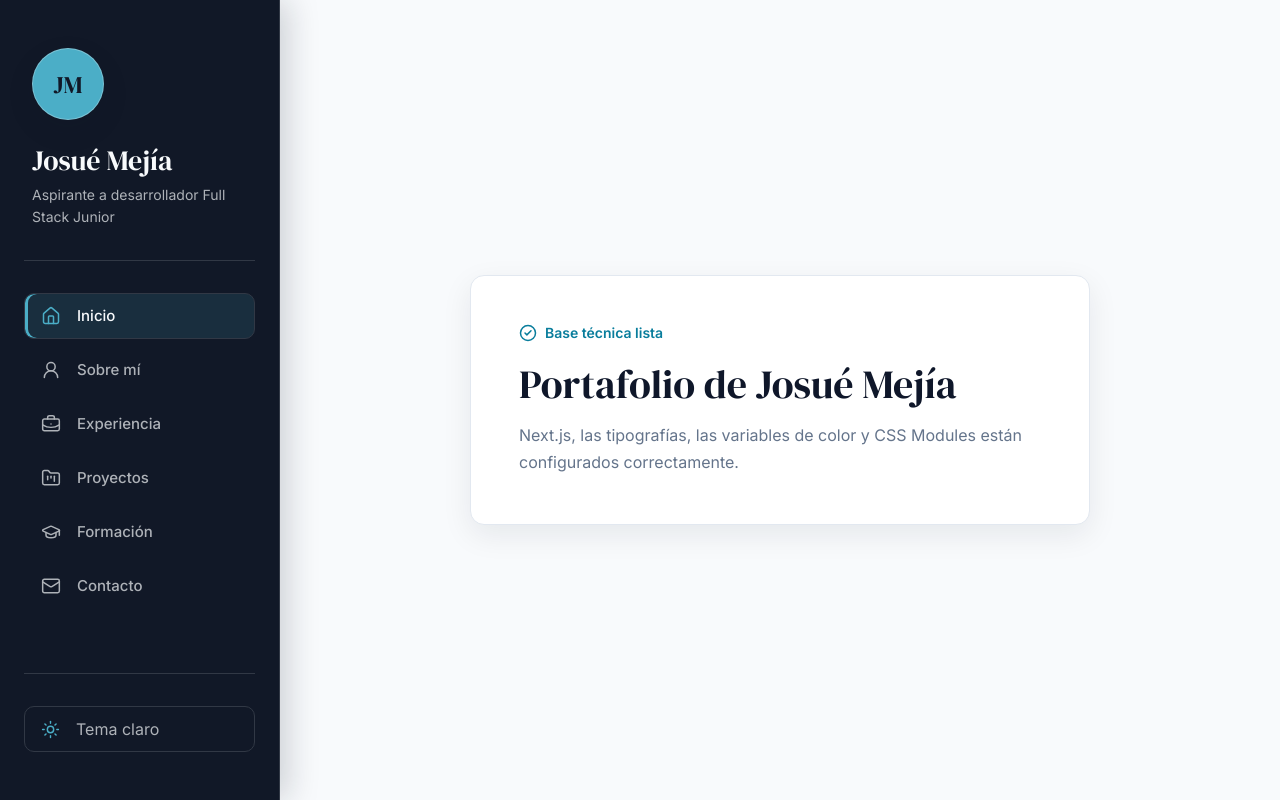
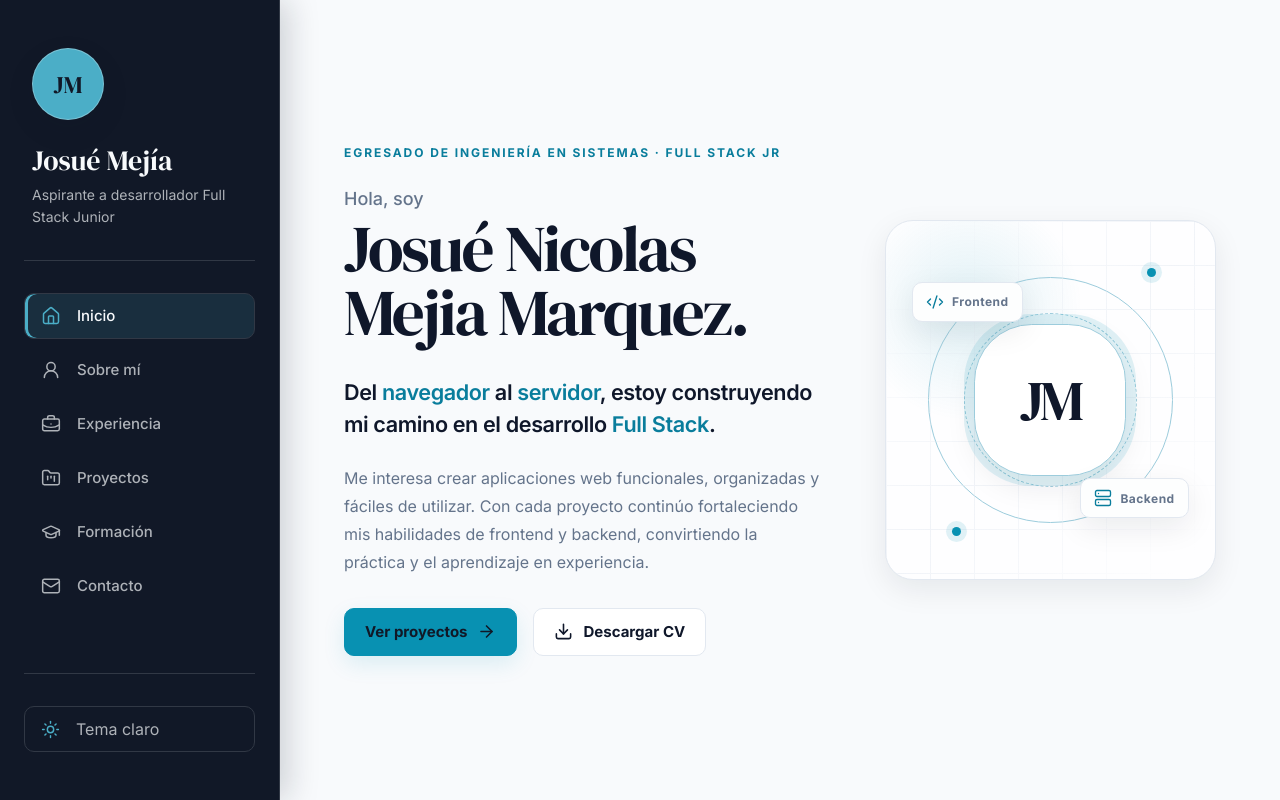
Before and after one commit to Josue-Mejia-M/portfolio-josue, a Next.js app: page / in a window 1280 px wide. Built offline with nearby package versions, Linux system fonts and the light colour scheme.

Commit message:
feat: build homepage hero

```diff
--- a/src/app/page.module.css
+++ /dev/null
@@ -1,45 +0,0 @@
-.page {
-  min-height: calc(100vh - (var(--space-6) * 2));
-  display: grid;
-  place-items: center;
-  padding: var(--space-4);
-}
-
-.checkCard {
-  width: min(100%, 620px);
-  padding: var(--space-5);
-  border: 1px solid var(--border);
-  border-radius: var(--radius-card);
-  background: var(--surface);
-  box-shadow: var(--shadow-soft);
-  transition:
-    background-color 200ms ease,
-    color 200ms ease,
-    border-color 200ms ease,
-    box-shadow 200ms ease;
-}
-
-.checkCard h1 {
-  margin-top: var(--space-2);
-  font-family: var(--font-dm-serif-display), Georgia, serif;
-  font-size: 2.5rem;
-  font-weight: 400;
-  line-height: 1.1;
-}
-
-.checkCard p {
-  margin-top: var(--space-2);
-  color: var(--text-secondary);
-  line-height: 1.7;
-  transition: color 200ms ease;
-}
-
-.status {
-  display: inline-flex;
-  align-items: center;
-  gap: var(--space-1);
-  color: var(--accent-text);
-  font-size: 0.875rem;
-  font-weight: 600;
-  transition: color 200ms ease;
-}
--- a/src/app/page.tsx
+++ b/src/app/page.tsx
@@ -1,20 +1,5 @@
-import { CircleCheck } from "lucide-react";
-import styles from "./page.module.css";
+import { Hero } from "@/components/home/Hero/Hero";
 
 export default function Home() {
-  return (
-    <section className={styles.page}>
-      <div className={styles.checkCard}>
-        <span className={styles.status}>
-          <CircleCheck aria-hidden="true" size={18} strokeWidth={2} />
-          Base técnica lista
-        </span>
-        <h1>Portafolio de Josué Mejía</h1>
-        <p>
-          Next.js, las tipografías, las variables de color y CSS Modules están
-          configurados correctamente.
-        </p>
-      </div>
-    </section>
-  );
+  return <Hero />;
 }
--- /dev/null
+++ b/src/components/home/Hero/Hero.module.css
@@ -0,0 +1,284 @@
+.hero {
+  --hero-accent-soft: color-mix(in srgb, var(--accent) 12%, transparent);
+  --hero-accent-border: color-mix(in srgb, var(--accent) 32%, var(--border));
+  --hero-accent-strong: color-mix(
+    in srgb,
+    var(--accent) 82%,
+    var(--text-primary)
+  );
+  --hero-visual-surface: color-mix(
+    in srgb,
+    var(--surface) 88%,
+    var(--background)
+  );
+  --hero-muted-surface: color-mix(
+    in srgb,
+    var(--surface) 72%,
+    var(--background)
+  );
+
+  min-height: calc(100vh - (var(--space-6) * 2));
+  display: grid;
+  grid-template-columns: minmax(0, 1.18fr) minmax(330px, 0.82fr);
+  align-items: center;
+  gap: var(--space-6);
+}
+
+.content {
+  max-width: 680px;
+}
+
+.eyebrow {
+  color: var(--accent-text);
+  font-size: 0.75rem;
+  font-weight: 700;
+  letter-spacing: 0.16em;
+  line-height: 1.5;
+}
+
+.introduction {
+  margin-top: var(--space-3);
+}
+
+.greeting {
+  color: var(--text-secondary);
+  font-size: 1.125rem;
+  font-weight: 500;
+  line-height: 1.4;
+}
+
+.title {
+  max-width: 650px;
+  margin-top: 6px;
+  font-family: var(--font-dm-serif-display), Georgia, serif;
+  font-size: clamp(3.25rem, 5.1vw, 5.25rem);
+  font-weight: 400;
+  letter-spacing: -0.035em;
+  line-height: 0.98;
+}
+
+.statement {
+  max-width: 640px;
+  margin-top: var(--space-4);
+  color: var(--text-primary);
+  font-size: 1.35rem;
+  font-weight: 600;
+  letter-spacing: -0.018em;
+  line-height: 1.45;
+}
+
+.statement span {
+  color: var(--accent-text);
+}
+
+.description {
+  max-width: 620px;
+  margin-top: var(--space-3);
+  color: var(--text-secondary);
+  font-size: 1rem;
+  line-height: 1.75;
+}
+
+.actions {
+  display: flex;
+  align-items: center;
+  gap: var(--space-2);
+  margin-top: var(--space-4);
+}
+
+.button {
+  display: inline-flex;
+  min-height: 48px;
+  align-items: center;
+  justify-content: center;
+  gap: 10px;
+  padding: 12px 20px;
+  border: 1px solid transparent;
+  border-radius: var(--radius-button);
+  font-size: 0.9375rem;
+  font-weight: 700;
+  line-height: 1;
+  transition:
+    color 160ms ease,
+    background-color 160ms ease,
+    border-color 160ms ease,
+    box-shadow 160ms ease,
+    transform 160ms ease;
+}
+
+.button svg {
+  flex: 0 0 auto;
+  transition: transform 160ms ease;
+}
+
+.primary {
+  color: var(--sidebar-background);
+  background: var(--accent);
+  border-color: var(--accent);
+  box-shadow: 0 8px 22px var(--hero-accent-soft);
+}
+
+.primary:hover {
+  background: var(--hero-accent-strong);
+  border-color: var(--hero-accent-strong);
+  box-shadow: 0 10px 26px var(--hero-accent-soft);
+  transform: translateY(-1px);
+}
+
+.primary:hover svg {
+  transform: translateX(3px);
+}
+
+.secondary {
+  color: var(--text-primary);
+  background: var(--surface);
+  border-color: var(--border);
+}
+
+.secondary:hover {
+  color: var(--accent-text);
+  border-color: var(--hero-accent-border);
+  box-shadow: var(--shadow-soft);
+  transform: translateY(-1px);
+}
+
+.secondary:hover svg {
+  transform: translateY(2px);
+}
+
+.button:focus-visible {
+  outline: 2px solid var(--accent);
+  outline-offset: 3px;
+}
+
+.visualColumn {
+  display: flex;
+  justify-content: flex-end;
+}
+
+.visual {
+  position: relative;
+  width: min(100%, 390px);
+  aspect-ratio: 0.92;
+  display: grid;
+  place-items: center;
+  overflow: hidden;
+  background:
+    radial-gradient(circle at 25% 24%, var(--hero-accent-soft), transparent 31%),
+    var(--hero-visual-surface);
+  border: 1px solid var(--border);
+  border-radius: calc(var(--radius-card) * 2);
+  box-shadow: var(--shadow-soft);
+}
+
+.visual::before,
+.visual::after {
+  position: absolute;
+  content: "";
+  border: 1px solid var(--hero-accent-border);
+  border-radius: 50%;
+}
+
+.visual::before {
+  width: 74%;
+  aspect-ratio: 1;
+}
+
+.visual::after {
+  width: 52%;
+  aspect-ratio: 1;
+  border-style: dashed;
+}
+
+.visualGrid {
+  position: absolute;
+  inset: 0;
+  opacity: 0.48;
+  background-image:
+    linear-gradient(var(--border) 1px, transparent 1px),
+    linear-gradient(90deg, var(--border) 1px, transparent 1px);
+  background-size: 44px 44px;
+  mask-image: linear-gradient(to bottom right, transparent 6%, black, transparent 94%);
+}
+
+.monogram {
+  position: relative;
+  z-index: 2;
+  display: grid;
+  width: 152px;
+  aspect-ratio: 1;
+  place-items: center;
+  color: var(--text-primary);
+  background: var(--surface);
+  border: 1px solid var(--hero-accent-border);
+  border-radius: 38%;
+  box-shadow:
+    0 0 0 10px var(--hero-accent-soft),
+    var(--shadow-soft);
+  font-family: var(--font-dm-serif-display), Georgia, serif;
+  font-size: 3.5rem;
+  letter-spacing: -0.06em;
+}
+
+.techBadge {
+  position: absolute;
+  z-index: 3;
+  display: inline-flex;
+  align-items: center;
+  gap: var(--space-1);
+  padding: 10px 13px;
+  color: var(--text-secondary);
+  background: var(--hero-muted-surface);
+  border: 1px solid var(--border);
+  border-radius: var(--radius-button);
+  box-shadow: var(--shadow-soft);
+  font-size: 0.75rem;
+  font-weight: 700;
+  letter-spacing: 0.04em;
+}
+
+.techBadge svg {
+  color: var(--accent-text);
+}
+
+.frontendBadge {
+  top: 17%;
+  left: 8%;
+}
+
+.backendBadge {
+  right: 8%;
+  bottom: 17%;
+}
+
+.detailDot {
+  position: absolute;
+  z-index: 3;
+  width: 9px;
+  aspect-ratio: 1;
+  background: var(--accent);
+  border-radius: 50%;
+  box-shadow: 0 0 0 6px var(--hero-accent-soft);
+}
+
+.detailDotTop {
+  top: 13%;
+  right: 18%;
+}
+
+.detailDotBottom {
+  bottom: 12%;
+  left: 20%;
+}
+
+@media (prefers-reduced-motion: reduce) {
+  .button,
+  .button svg {
+    transition: none;
+  }
+
+  .button:hover,
+  .button:hover svg {
+    transform: none;
+  }
+}
--- /dev/null
+++ b/src/components/home/Hero/Hero.tsx
@@ -0,0 +1,66 @@
+import Link from "next/link";
+import { ArrowRight, Code2, Download, Server } from "lucide-react";
+import styles from "./Hero.module.css";
+
+export function Hero() {
+  return (
+    <section className={styles.hero} aria-labelledby="hero-title">
+      <div className={styles.content}>
+        <p className={styles.eyebrow}>
+          EGRESADO DE INGENIERÍA EN SISTEMAS · FULL STACK JR
+        </p>
+
+        <div className={styles.introduction}>
+          <p className={styles.greeting}>Hola, soy</p>
+          <h1 id="hero-title" className={styles.title}>
+            Josué Nicolas Mejia Marquez.
+          </h1>
+        </div>
+
+        <p className={styles.statement}>
+          Del <span>navegador</span> al <span>servidor</span>, estoy construyendo
+          mi camino en el desarrollo <span>Full Stack</span>.
+        </p>
+
+        <p className={styles.description}>
+          Me interesa crear aplicaciones web funcionales, organizadas y fáciles
+          de utilizar. Con cada proyecto continúo fortaleciendo mis habilidades
+          de frontend y backend, convirtiendo la práctica y el aprendizaje en
+          experiencia.
+        </p>
+
+        <div className={styles.actions}>
+          <Link className={`${styles.button} ${styles.primary}`} href="/proyectos">
+            Ver proyectos
+            <ArrowRight aria-hidden="true" size={19} strokeWidth={2} />
+          </Link>
+          <a
+            className={`${styles.button} ${styles.secondary}`}
+            href="/documents/CV_Josue_Mejia.pdf"
+            download
+          >
+            <Download aria-hidden="true" size={19} strokeWidth={2} />
+            Descargar CV
+          </a>
+        </div>
+      </div>
+
+      <div className={styles.visualColumn} aria-hidden="true">
+        <div className={styles.visual}>
+          <div className={styles.visualGrid} />
+          <div className={`${styles.techBadge} ${styles.frontendBadge}`}>
+            <Code2 size={18} strokeWidth={1.8} />
+            <span>Frontend</span>
+          </div>
+          <div className={styles.monogram}>JM</div>
+          <div className={`${styles.techBadge} ${styles.backendBadge}`}>
+            <Server size={18} strokeWidth={1.8} />
+            <span>Backend</span>
+          </div>
+          <span className={`${styles.detailDot} ${styles.detailDotTop}`} />
+          <span className={`${styles.detailDot} ${styles.detailDotBottom}`} />
+        </div>
+      </div>
+    </section>
+  );
+}
```
Also changed, not shown: 2 other files (tests, documents, lock files or other folders).
